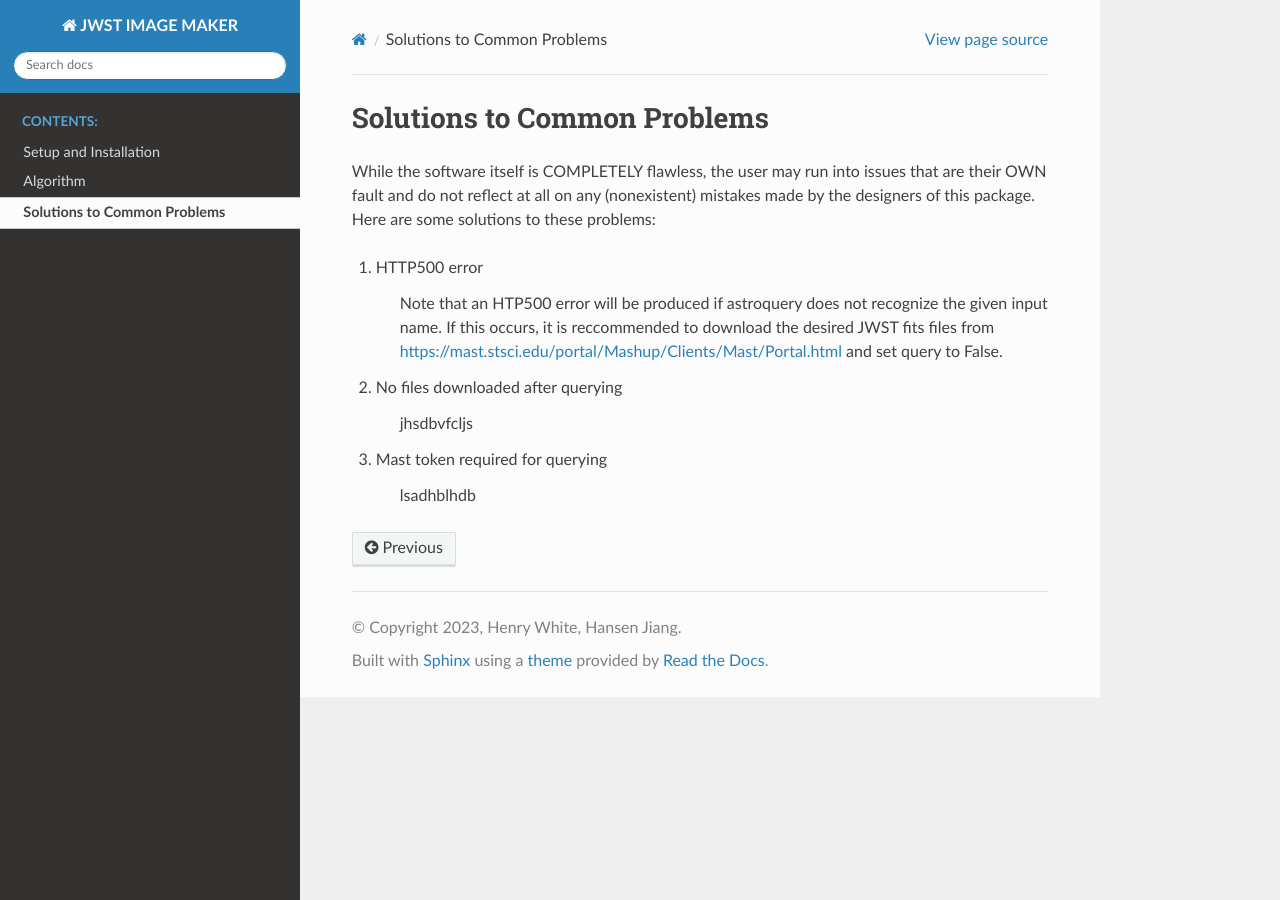
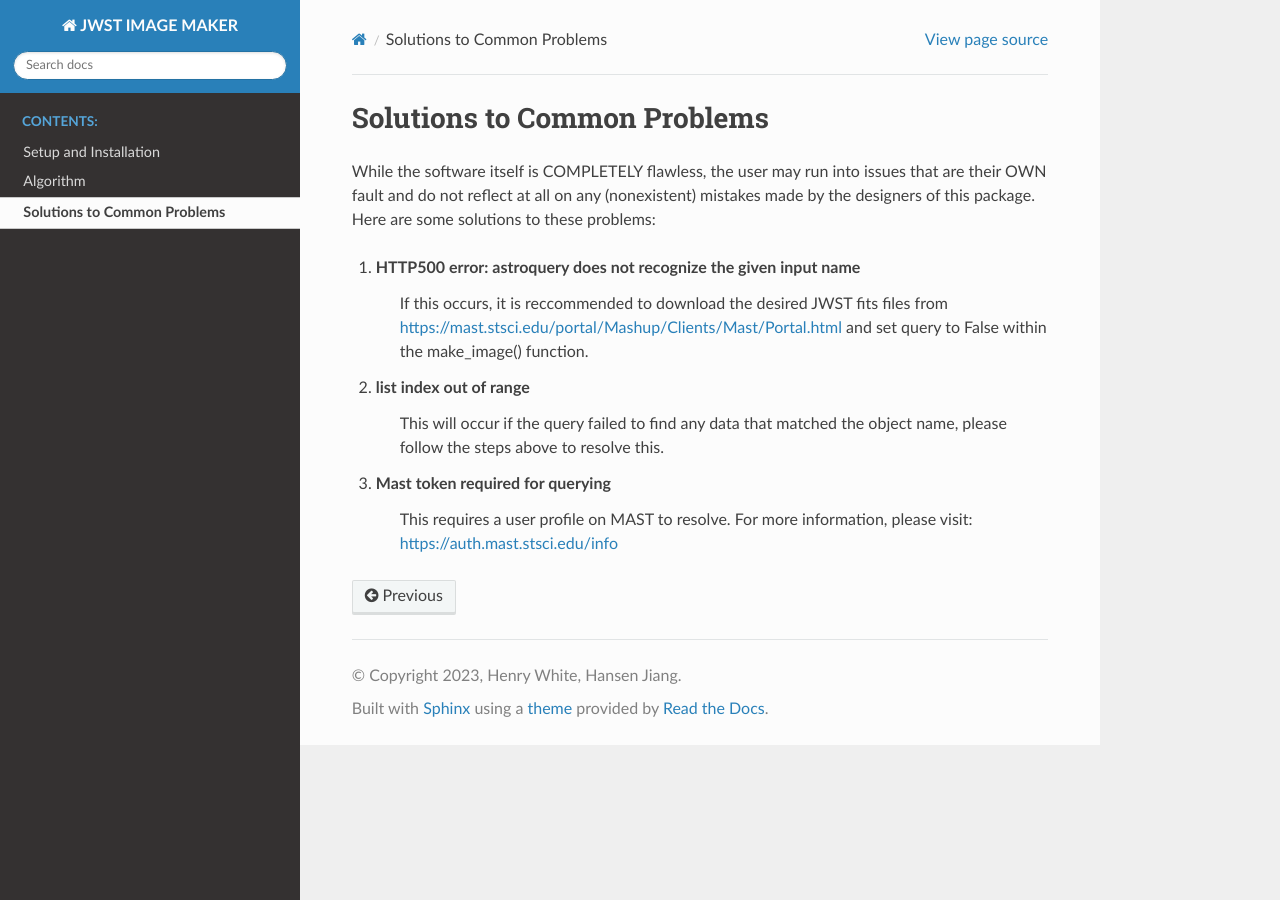
Before and after one commit to sidratresearch/JWST_Image_Maker, a Sphinx documentation site: the page built from docs/source/Solutions.rst, in a window 1280 px wide. Built offline with Sphinx 7.4.7 and the Read the Docs theme 2.0.0, drawn with Linux system fonts in a browser that asks for light colours.

```diff
--- a/docs/source/Solutions.rst
+++ b/docs/source/Solutions.rst
@@ -3,16 +3,15 @@ Solutions to Common Problems
 
 While the software itself is COMPLETELY flawless, the user may run into issues that are their OWN fault and do not reflect at all on any (nonexistent) mistakes made by the designers of this package. Here are some solutions to these problems:
 
-#. HTTP500 error
+#. **HTTP500 error: astroquery does not recognize the given input name**
 
-     Note that an HTP500 error will be produced if astroquery does not recognize the given input name.
      If this occurs, it is reccommended to download the desired JWST fits files from https://mast.stsci.edu/portal/Mashup/Clients/Mast/Portal.html
-     and set query to False.
+     and set query to False within the make_image() function.
 
-#. No files downloaded after querying
+#. **list index out of range**
 
-    jhsdbvfcljs
+    This will occur if the query failed to find any data that matched the object name, please follow the steps above to resolve this.
 
-#. Mast token required for querying
+#. **Mast token required for querying**
 
-    lsadhblhdb
+    This requires a user profile on MAST to resolve. For more information, please visit: https://auth.mast.stsci.edu/info
--- a/setup.py
+++ b/setup.py
@@ -3,7 +3,7 @@ from setuptools import setup, find_packages
 
 HERE = pathlib.Path(__file__).parent
 
-VERSION = "0.3.0"
+VERSION = "0.3.1"
 PACKAGE_NAME = "JWST_IMAGE_MAKER"
 AUTHOR = "Henry White and Hansen Jiang"
 AUTHOR_EMAIL = "henrywhite@sidratresearch.com, hansen@sidratresearch.com"
```
Also changed, not shown: 2 other files.
